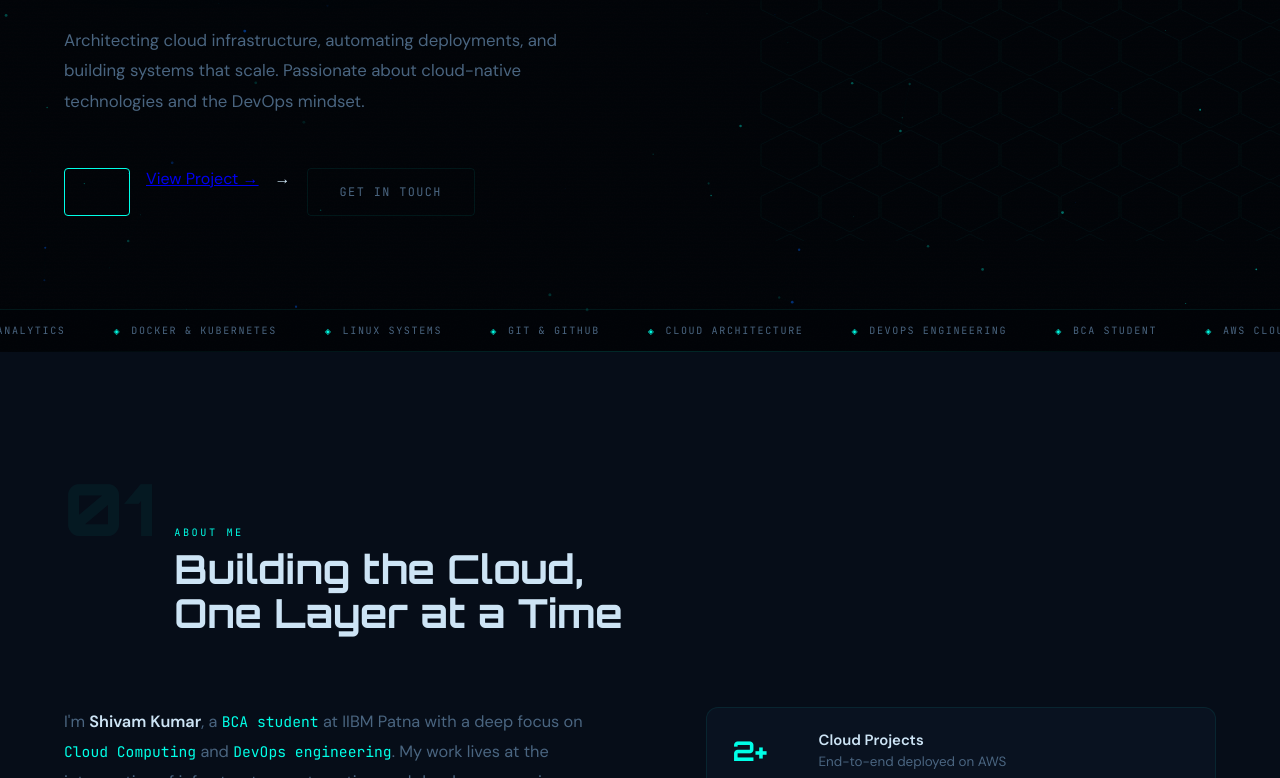
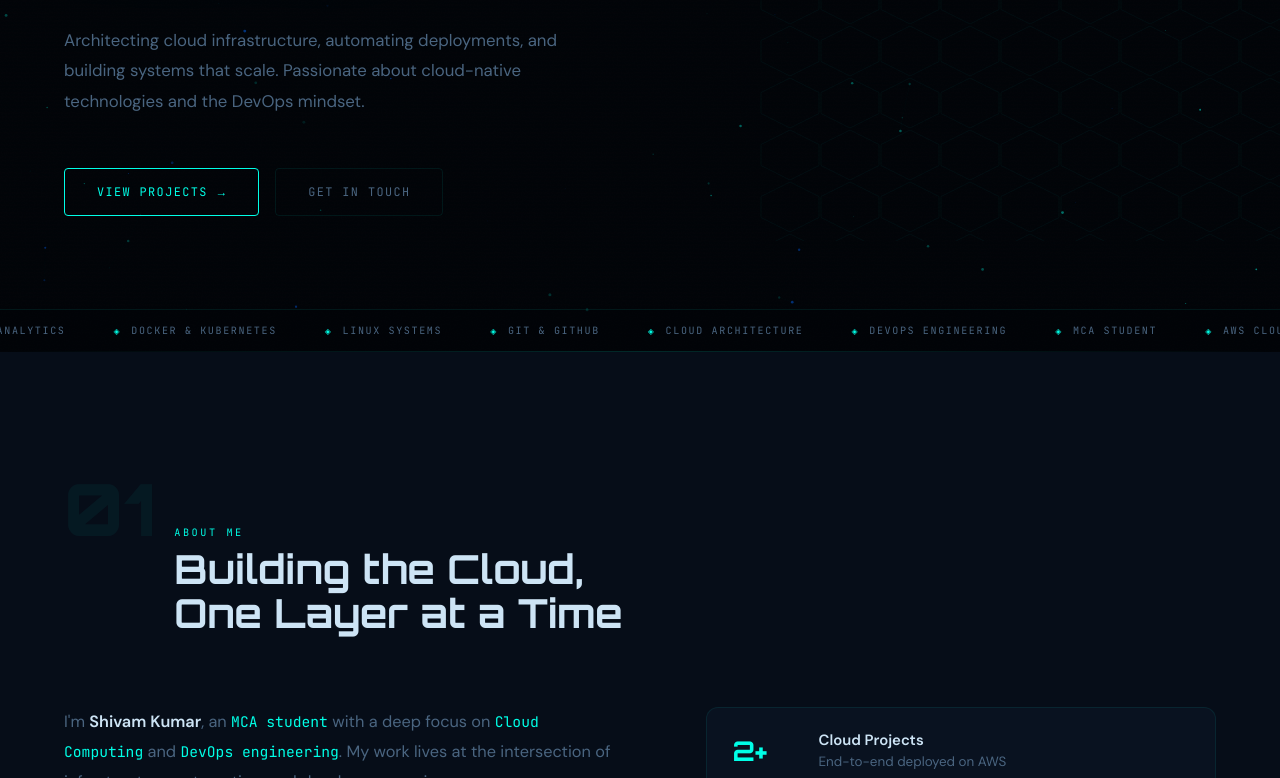
Before and after one commit to Shivam-Singh25-tech/portfolio, a plain HTML site: page index.html in a window 1280 px wide. Shown: the part 449-1227 px from the top of the page. Drawn offline with Linux system fonts and the light colour scheme.

Commit message:
upload successlnn

```diff
--- a/index.html
+++ b/index.html
@@ -230,7 +230,7 @@
   </svg>
 
   <div class="hero-content">
-    <div class="h-eyebrow"><div class="hline"></div>Cloud Engineer — DevOps Learner — BCA Student</div>
+    <div class="h-eyebrow"><div class="hline"></div>Cloud Engineer — DevOps Learner — MCA Student</div>
     <h1 class="h-name">
       <span class="fn">Shivam</span>
       <span class="ln">Kumar</span>
@@ -238,17 +238,15 @@
     <p class="h-terminal"><span class="prompt">~/portfolio $</span><span id="typed"></span><span class="cblink"></span></p>
     <p class="h-desc">Architecting cloud infrastructure, automating deployments, and building systems that scale. Passionate about cloud-native technologies and the DevOps mindset.</p>
     <div class="h-actions">
-      <a href="#projects" class="btn btn-p"><span><a href="https://github.com/Shivam-Singh25-tech/cloud-webapp-aws" target="_blank" rel="noopener noreferrer">
-    View Project →
-</a></span><span>→</span></a>
+      <a href="#projects" class="btn btn-p"><span>View Projects</span><span>→</span></a>
       <a href="#contact" class="btn btn-g">Get in Touch</a>
     </div>
   </div>
 
   <div class="bstrip">
     <div class="btrack">
-      <span class="bitem">AWS Cloud Practitioner</span><span class="bitem">Google Data Analytics</span><span class="bitem">Docker &amp; Kubernetes</span><span class="bitem">Linux Systems</span><span class="bitem">Git &amp; GitHub</span><span class="bitem">Cloud Architecture</span><span class="bitem">DevOps Engineering</span><span class="bitem">BCA Student</span>
-      <span class="bitem">AWS Cloud Practitioner</span><span class="bitem">Google Data Analytics</span><span class="bitem">Docker &amp; Kubernetes</span><span class="bitem">Linux Systems</span><span class="bitem">Git &amp; GitHub</span><span class="bitem">Cloud Architecture</span><span class="bitem">DevOps Engineering</span><span class="bitem">BCA Student</span>
+      <span class="bitem">AWS Cloud Practitioner</span><span class="bitem">Google Data Analytics</span><span class="bitem">Docker &amp; Kubernetes</span><span class="bitem">Linux Systems</span><span class="bitem">Git &amp; GitHub</span><span class="bitem">Cloud Architecture</span><span class="bitem">DevOps Engineering</span><span class="bitem">MCA Student</span>
+      <span class="bitem">AWS Cloud Practitioner</span><span class="bitem">Google Data Analytics</span><span class="bitem">Docker &amp; Kubernetes</span><span class="bitem">Linux Systems</span><span class="bitem">Git &amp; GitHub</span><span class="bitem">Cloud Architecture</span><span class="bitem">DevOps Engineering</span><span class="bitem">MCA Student</span>
     </div>
   </div>
 </section>
@@ -263,7 +261,7 @@
     </div>
     <div class="about-grid">
       <div class="about-text reveal">
-        <p>I'm <strong>Shivam Kumar</strong>, a <span class="hl">BCA student</span> at IIBM Patna with a deep focus on <span class="hl">Cloud Computing</span> and <span class="hl">DevOps engineering</span>. My work lives at the intersection of infrastructure, automation, and developer experience.</p>
+        <p>I'm <strong>Shivam Kumar</strong>, an <span class="hl">MCA student</span> with a deep focus on <span class="hl">Cloud Computing</span> and <span class="hl">DevOps engineering</span>. My work lives at the intersection of infrastructure, automation, and developer experience.</p>
         <p>I believe in <strong>infrastructure as code</strong>, the power of containers, and the philosophy that operations should be as elegant as the software it supports. Every system I touch, I try to leave more resilient.</p>
         <p>When I'm not deploying on AWS or tuning Kubernetes clusters, I'm studying for certifications or reading about cloud-native patterns and emerging tech.</p>
       </div>
@@ -355,7 +353,7 @@
           <h3 class="ptitle">E-Commerce Platform on AWS</h3>
           <p class="pdesc">Full-stack e-commerce app on AWS with EC2 auto-scaling, S3 static assets, RDS database, and CloudFront CDN for global delivery. Zero-downtime deployment pipeline included.</p>
           <div class="pills" style="margin-bottom:26px"><span class="pill">AWS</span><span class="pill">EC2</span><span class="pill">S3</span><span class="pill">RDS</span><span class="pill">CloudFront</span></div>
-          <a href="https://github.com/Shivam-Singh25-tech/cloud-webapp-aws.git" target="_blank" class="plink">View Project →</a>
+          <a href="https://github.com/Shivam-Singh25-tech/cloud-webapp-aws" target="_blank" class="plink">View Project →</a>
         </div>
       </div>
       <div class="pcard reveal" id="pc2">
@@ -425,7 +423,7 @@
           <div class="ring-center"><span class="ring-v">75%</span><span class="ring-l">Available</span></div>
         </div>
         <div class="cbox-title">Ready to Collaborate</div>
-        <p class="cbox-sub">Currently pursuing BCA while actively seeking cloud engineering and DevOps internship opportunities.</p>
+        <p class="cbox-sub">Currently pursuing MCA while actively seeking cloud engineering and DevOps internship opportunities.</p>
         <a href="mailto:shivamsingh1m9@gmail.com" class="btn btn-p" style="width:100%;justify-content:center;"><span>Send a Message</span><span>→</span></a>
       </div>
     </div>
@@ -434,7 +432,7 @@
 
 <footer>
   <p>© 2026 <span class="hl">Shivam Kumar</span>. Crafted with precision.</p>
-  <p>Cloud Engineer · DevOps Learner · <span class="hl">BCA Student</span></p>
+  <p>Cloud Engineer · DevOps Learner · <span class="hl">MCA Student</span></p>
 </footer>
 
 <script>
```
